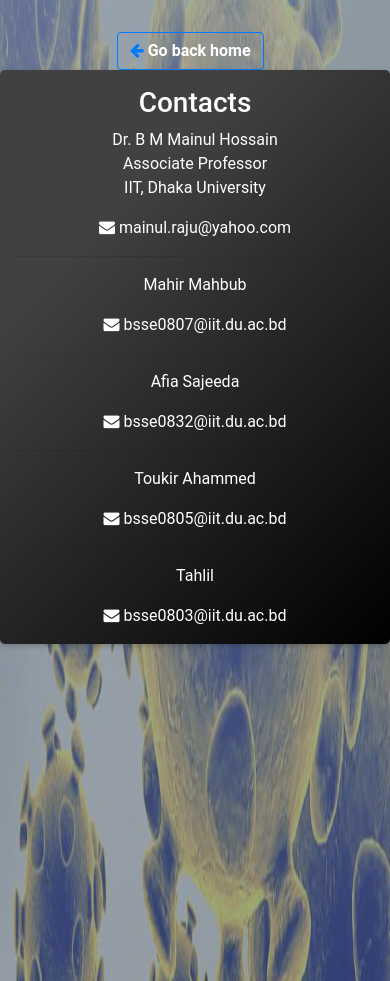
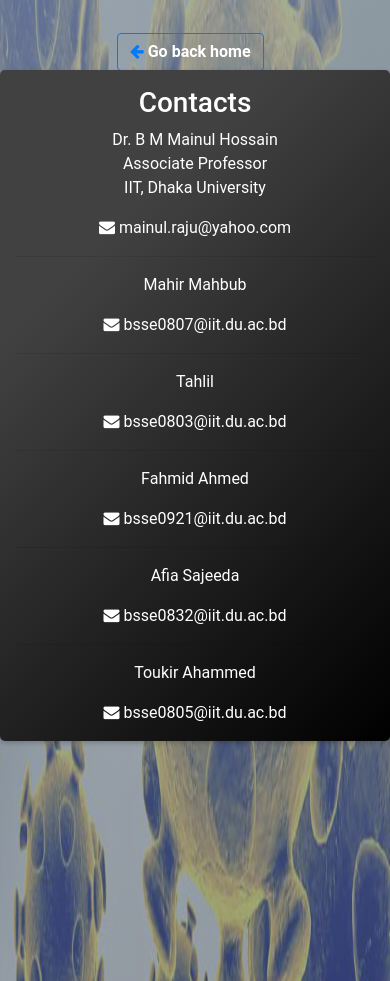
Before and after one commit to Tahlil/Covid_19, a Django app: page /contact/ in a window 390 px wide. Shown: the top 981 px of the page. Run offline with Django 3.2, Linux system fonts and the light colour scheme; some libraries are stand-ins or nearby versions.

Commit message:
minor responsive issue fixed

```diff
--- a/COVID_Pred/settings.py
+++ b/COVID_Pred/settings.py
@@ -15,7 +15,7 @@ import os
 
 # modelFile = 'C:/Users/Du/Downloads/server/COVID_XRAY_nor.h5'
 # model = load_model(modelFile)
-# MODEL = modelHasNotCovid19
+# MODEL = model
 ID_TEST = 0
 ID_SUBMIT = 0
 SUBMIT_LOC_POSITIVE = "C:/Users/Du/Downloads/server/submitted_image/HasCovid19/"
--- a/templates/contact.html
+++ b/templates/contact.html
@@ -34,14 +34,18 @@
         <p>Mahir Mahbub</p>
         <i class="fa fa-envelope"></i> bsse0807@iit.du.ac.bd
         <hr>
+        <p>Tahlil</p>
+        <i class="fa fa-envelope"></i> bsse0803@iit.du.ac.bd
+        <hr>
+        <p>Fahmid Ahmed</p>
+        <i class="fa fa-envelope"></i> bsse0921@iit.du.ac.bd
+        <hr>
         <p>Afia Sajeeda</p>
         <i class="fa fa-envelope"></i> bsse0832@iit.du.ac.bd
         <hr>
         <p>Toukir Ahammed</p>
         <i class="fa fa-envelope"></i> bsse0805@iit.du.ac.bd
-        <hr>
-        <p>Tahlil</p>
-        <i class="fa fa-envelope"></i> bsse0803@iit.du.ac.bd
+
     </div>
     <footer class="page-footer font-small blue text-center p-1">
 
--- a/templates/submitData.html
+++ b/templates/submitData.html
@@ -66,11 +66,11 @@
             </div>
             <div class="row center">
                 <label for="description">Short history (Optional)</label>
-                <textarea name="description mx-auto" id="" cols="31" rows="7"></textarea>
+                <textarea name="description" class="mx-auto" cols="31" rows="7"></textarea>
             </div>
             <div class="row center">
                 <label class="required">X-ray Image File: </label>
-                <p id="fileChoose" lass="required"><a class="btn btn-outline-secondary">Choose File</a></p>
+                <p id="fileChoose" class="mx-auto"><a class="btn btn-outline-secondary">Choose File</a></p>
             </div>
             <img class="mx-auto d-block" id="blah" src="#" alt="x-ray image" width="120px" height="100px" />
             <div class="badge badge-warning">The image should only contain the X-Ray</div>
```
